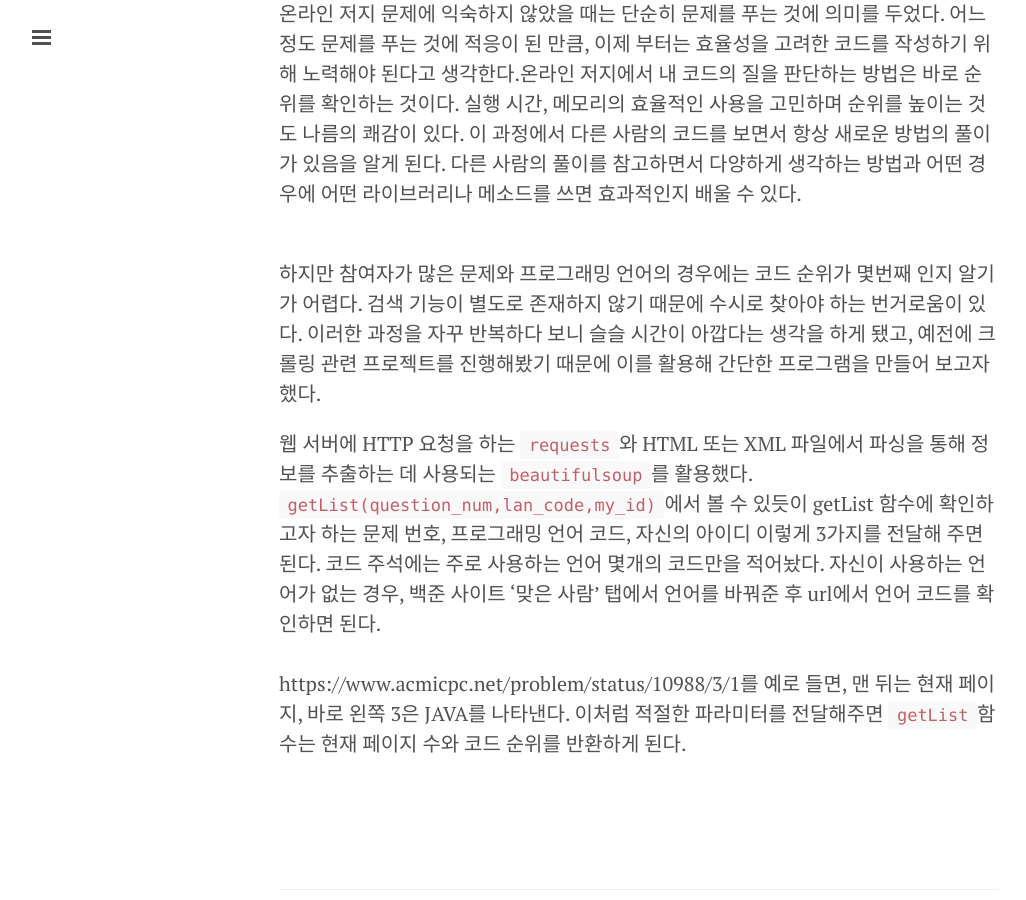
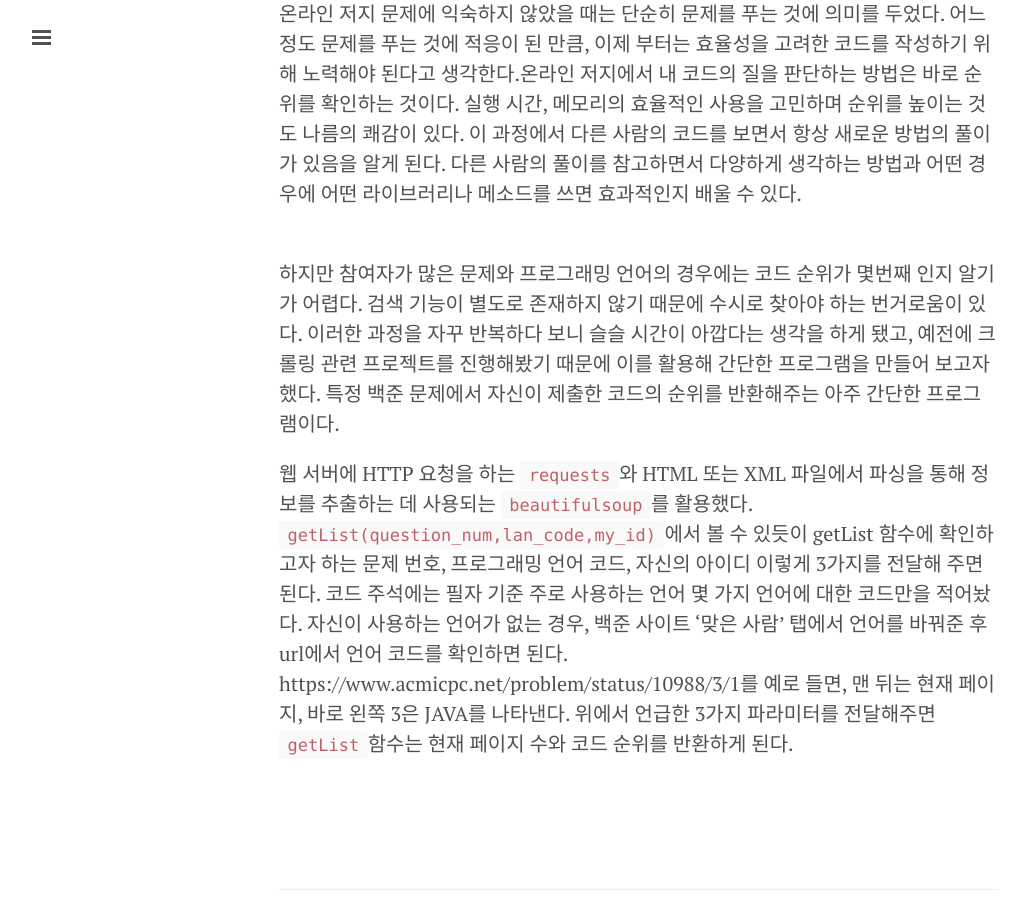
Before and after one commit to Yujaeseo/Yujaeseo.github.io, a Jekyll site: the page built from _posts/Python/2018-11-29-baekjoonCrawling.md, in a window 1280 px wide and 900 px high, scrolled down 1910 px. Shown: the whole window, without its empty margins (1-1027 px from the left). Built offline with Jekyll 4.4.1, drawn with Linux system fonts in a browser that asks for light colours.

Commit message:
백준 순위 프로그램

```diff
--- a/_posts/Python/2018-11-29-baekjoonCrawling.md
+++ b/_posts/Python/2018-11-29-baekjoonCrawling.md
@@ -71,13 +71,10 @@ getList(10988,28,'yjs08090')
 온라인 저지 문제에 익숙하지 않았을 때는 단순히 문제를 푸는 것에 의미를 두었다. 어느 정도 문제를 푸는 것에 적응이 된 만큼, 이제 부터는 효율성을 고려한 코드를 작성하기 위해 노력해야 된다고 생각한다.온라인 저지에서 내 코드의 질을 판단하는 방법은 바로 순위를 확인하는 것이다. 실행 시간, 메모리의 효율적인 사용을 고민하며 순위를 높이는 것도 나름의 쾌감이 있다. 이 과정에서 다른 사람의 코드를 보면서 항상 새로운 방법의 풀이가 있음을 알게 된다. 다른 사람의 풀이를 참고하면서 다양하게 생각하는 방법과 어떤 경우에 어떤 라이브러리나 메소드를 쓰면 효과적인지 배울 수 있다.
 
 <br>
-하지만 참여자가 많은 문제와 프로그래밍 언어의 경우에는 코드 순위가 몇번째 인지 알기가 어렵다. 검색 기능이 별도로 존재하지 않기 때문에 수시로 찾아야 하는 번거로움이 있다. 이러한 과정을 자꾸 반복하다 보니 슬슬 시간이 아깝다는 생각을 하게 됐고, 예전에 크롤링 관련 프로젝트를 진행해봤기 때문에 이를 활용해 간단한 프로그램을 만들어 보고자 했다.
+하지만 참여자가 많은 문제와 프로그래밍 언어의 경우에는 코드 순위가 몇번째 인지 알기가 어렵다. 검색 기능이 별도로 존재하지 않기 때문에 수시로 찾아야 하는 번거로움이 있다. 이러한 과정을 자꾸 반복하다 보니 슬슬 시간이 아깝다는 생각을 하게 됐고, 예전에 크롤링 관련 프로젝트를 진행해봤기 때문에 이를 활용해 간단한 프로그램을 만들어 보고자 했다. 특정 백준 문제에서 자신이 제출한 코드의 순위를 반환해주는 아주 간단한 프로그램이다.
 <br>
 
-웹 서버에 HTTP 요청을 하는 `requests`와 HTML 또는 XML 파일에서 파싱을 통해 정보를 추출하는 데 사용되는 `beautifulsoup`를 활용했다. `getList(question_num,lan_code,my_id)`에서 볼 수 있듯이 getList 함수에 확인하고자 하는 문제 번호, 프로그래밍 언어 코드, 자신의 아이디 이렇게 3가지를 전달해 주면 된다. 코드 주석에는 주로 사용하는 언어 몇개의 코드만을 적어놨다. 자신이 사용하는 언어가 없는 경우, 백준 사이트 '맞은 사람' 탭에서 언어를 바꿔준 후 url에서 언어 코드를 확인하면 된다.
-<br>
-<br>
-https://www.acmicpc.net/problem/status/10988/3/1를 예로 들면, 맨 뒤는 현재 페이지, 바로 왼쪽 3은 JAVA를 나타낸다. 이처럼 적절한 파라미터를 전달해주면 `getList`함수는 현재 페이지 수와 코드  순위를 반환하게 된다.
+웹 서버에 HTTP 요청을 하는 `requests`와 HTML 또는 XML 파일에서 파싱을 통해 정보를 추출하는 데 사용되는 `beautifulsoup`를 활용했다. `getList(question_num,lan_code,my_id)`에서 볼 수 있듯이 getList 함수에 확인하고자 하는 문제 번호, 프로그래밍 언어 코드, 자신의 아이디 이렇게 3가지를 전달해 주면 된다. 코드 주석에는 필자 기준 주로 사용하는 언어 몇 가지 언어에 대한 코드만을 적어놨다. 자신이 사용하는 언어가 없는 경우, 백준 사이트 '맞은 사람' 탭에서 언어를 바꿔준 후 url에서 언어 코드를 확인하면 된다. https://www.acmicpc.net/problem/status/10988/3/1를 예로 들면, 맨 뒤는 현재 페이지, 바로 왼쪽 3은 JAVA를 나타낸다. 위에서 언급한 3가지 파라미터를 전달해주면 `getList`함수는 현재 페이지 수와 코드 순위를 반환하게 된다.
 <br>
 
 
```
